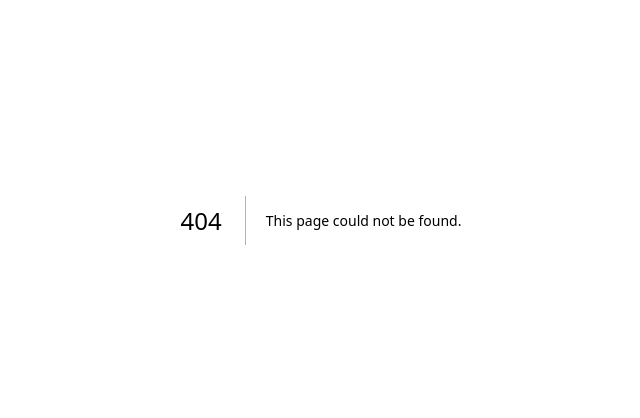
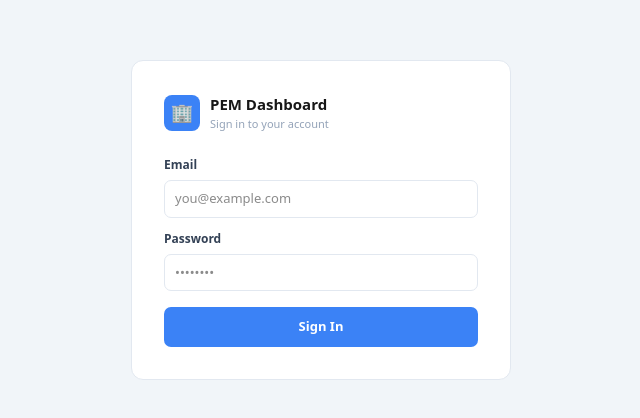
Before and after one commit to JacksonTakesuye/portfolio-dashboard, a Next.js app: page /login in a window 1280 px wide. Before the commit this address had no page. Shown: the part 180-598 px from the top of the page, without its empty margins (319-959 px from the left). Built offline with nearby package versions, Linux system fonts and the light colour scheme; no server answers.

Commit message:
Add auth and login page

```diff
--- /dev/null
+++ b/app/login/page.tsx
@@ -0,0 +1,56 @@
+'use client'
+import { useState } from 'react'
+import { createBrowserClient } from '@supabase/ssr'
+import { useRouter } from 'next/navigation'
+
+export default function Login() {
+  const [email, setEmail] = useState('')
+  const [password, setPassword] = useState('')
+  const [error, setError] = useState<string|null>(null)
+  const [loading, setLoading] = useState(false)
+  const router = useRouter()
+
+  const supabase = createBrowserClient(
+    process.env.NEXT_PUBLIC_SUPABASE_URL!,
+    process.env.NEXT_PUBLIC_SUPABASE_ANON_KEY!
+  )
+
+  const handleLogin = async () => {
+    setLoading(true)
+    setError(null)
+    const { error } = await supabase.auth.signInWithPassword({ email, password })
+    if (error) {
+      setError(error.message)
+      setLoading(false)
+    } else {
+      router.push('/')
+      router.refresh()
+    }
+  }
+
+  return (
+    <div style={{fontFamily:'system-ui',background:'#f1f5f9',minHeight:'100vh',display:'flex',alignItems:'center',justifyContent:'center'}}>
+      <div style={{background:'#fff',borderRadius:'12px',padding:'32px',width:'380px',border:'1px solid #e2e8f0'}}>
+        <div style={{display:'flex',alignItems:'center',gap:'10px',marginBottom:'24px'}}>
+          <div style={{width:'36px',height:'36px',background:'#3b82f6',borderRadius:'8px',display:'flex',alignItems:'center',justifyContent:'center',fontSize:'18px'}}>🏢</div>
+          <div>
+            <div style={{fontWeight:'700',fontSize:'15px'}}>PEM Dashboard</div>
+            <div style={{fontSize:'11px',color:'#94a3b8'}}>Sign in to your account</div>
+          </div>
+        </div>
+        <div style={{marginBottom:'12px'}}>
+          <div style={{fontSize:'12px',fontWeight:'600',color:'#334155',marginBottom:'6px'}}>Email</div>
+          <input value={email} onChange={e=>setEmail(e.target.value)} placeholder='you@example.com' type='email' style={{width:'100%',padding:'8px 10px',borderRadius:'7px',border:'1px solid #e2e8f0',fontSize:'13px',boxSizing:'border-box'}}/>
+        </div>
+        <div style={{marginBottom:'16px'}}>
+          <div style={{fontSize:'12px',fontWeight:'600',color:'#334155',marginBottom:'6px'}}>Password</div>
+          <input value={password} onChange={e=>setPassword(e.target.value)} placeholder='••••••••' type='password' style={{width:'100%',padding:'8px 10px',borderRadius:'7px',border:'1px solid #e2e8f0',fontSize:'13px',boxSizing:'border-box'}} onKeyDown={e=>e.key==='Enter'&&handleLogin()}/>
+        </div>
+        {error&&<div style={{background:'#fef2f2',border:'1px solid #fecaca',borderRadius:'7px',padding:'8px 12px',fontSize:'12px',color:'#dc2626',marginBottom:'12px'}}>{error}</div>}
+        <button onClick={handleLogin} disabled={loading} style={{width:'100%',padding:'10px',background:'#3b82f6',color:'#fff',border:'none',borderRadius:'7px',fontSize:'13px',fontWeight:'600',cursor:'pointer'}}>
+          {loading?'Signing in...':'Sign In'}
+        </button>
+      </div>
+    </div>
+  )
+}
--- /dev/null
+++ b/middleware.ts
@@ -0,0 +1,36 @@
+import { createServerClient } from '@supabase/ssr'
+import { NextResponse } from 'next/server'
+import type { NextRequest } from 'next/server'
+
+export async function middleware(request: NextRequest) {
+  let response = NextResponse.next({ request })
+
+  const supabase = createServerClient(
+    process.env.NEXT_PUBLIC_SUPABASE_URL!,
+    process.env.NEXT_PUBLIC_SUPABASE_ANON_KEY!,
+    {
+      cookies: {
+        getAll() {
+          return request.cookies.getAll()
+        },
+        setAll(cookiesToSet) {
+          cookiesToSet.forEach(({ name, value, options }) => {
+            response.cookies.set(name, value, options)
+          })
+        },
+      },
+    }
+  )
+
+  const { data: { user } } = await supabase.auth.getUser()
+
+  if (!user && !request.nextUrl.pathname.startsWith('/login')) {
+    return NextResponse.redirect(new URL('/login', request.url))
+  }
+
+  return response
+}
+
+export const config = {
+  matcher: ['/((?!_next/static|_next/image|favicon.ico|api).*)'],
+}
--- a/package.json
+++ b/package.json
@@ -9,6 +9,7 @@
     "lint": "eslint"
   },
   "dependencies": {
+    "@supabase/ssr": "^0.12.0",
     "@supabase/supabase-js": "^2.108.1",
     "next": "16.2.9",
     "react": "19.2.4",
```
Also changed, not shown: 1 other file (tests, documents, lock files or other folders).
